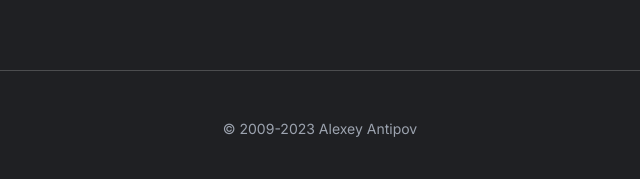
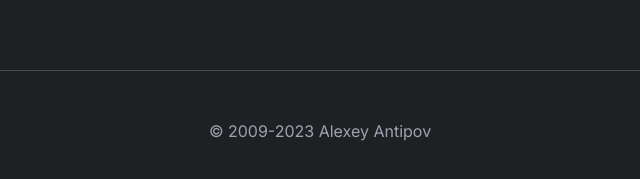
Before and after one commit to aantipov/alexeime, an Astro site: page / in a window 1280 px wide. Shown: the part 1830-2009 px from the top of the page, 320-960 px from the left. Built offline with nearby package versions, Linux system fonts and the light colour scheme; Astro itself is replaced by a stand-in of ours.

Commit message:
make footer text size bigger

```diff
--- a/src/components/Footer.astro
+++ b/src/components/Footer.astro
@@ -3,11 +3,13 @@ const today = new Date();
 ---
 
 <footer>
-	<div class="pb-12 bg-customDarkBg1 radius-for-skewed ">
-	  <div class="container mx-auto px-4 w-4/5 g:w-10/12 xl:w-4/5 2xl:w-2/3">
-		<p class="text-center text-sm text-gray-400 border-t border-[rgb(255,255,255,0.2)] pt-12 lg:block">
-		  &copy; 2009-{today.getFullYear()} Alexey Antipov
-		</p>
-	  </div>
-	</div>
-  </footer>
+  <div class="radius-for-skewed bg-customDarkBg1 pb-12">
+    <div class="g:w-10/12 container mx-auto w-4/5 px-4 xl:w-4/5 2xl:w-2/3">
+      <p
+        class="text-md border-t border-[rgb(255,255,255,0.2)] pt-12 text-center text-gray-400 lg:block"
+      >
+        &copy; 2009-{today.getFullYear()} Alexey Antipov
+      </p>
+    </div>
+  </div>
+</footer>
```
